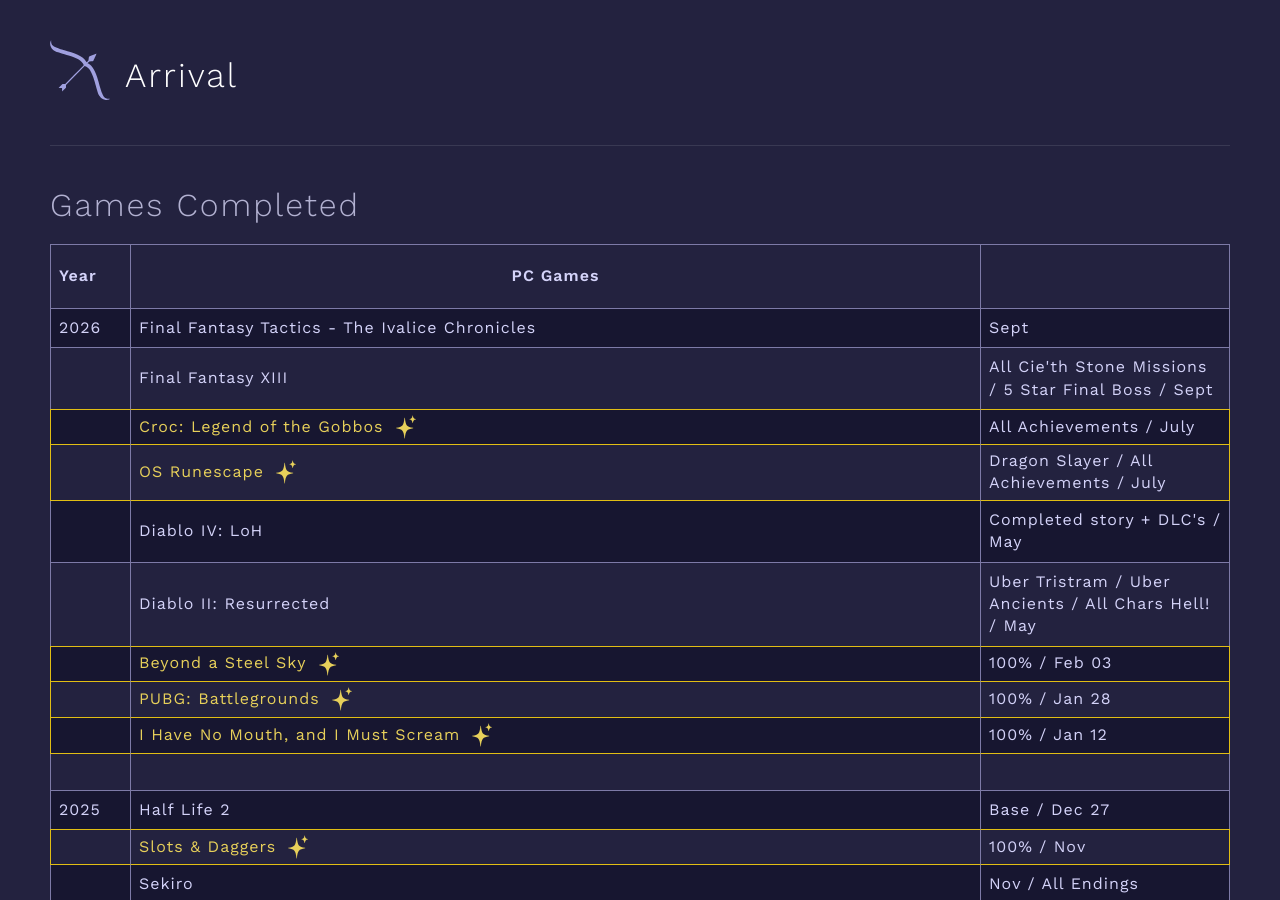
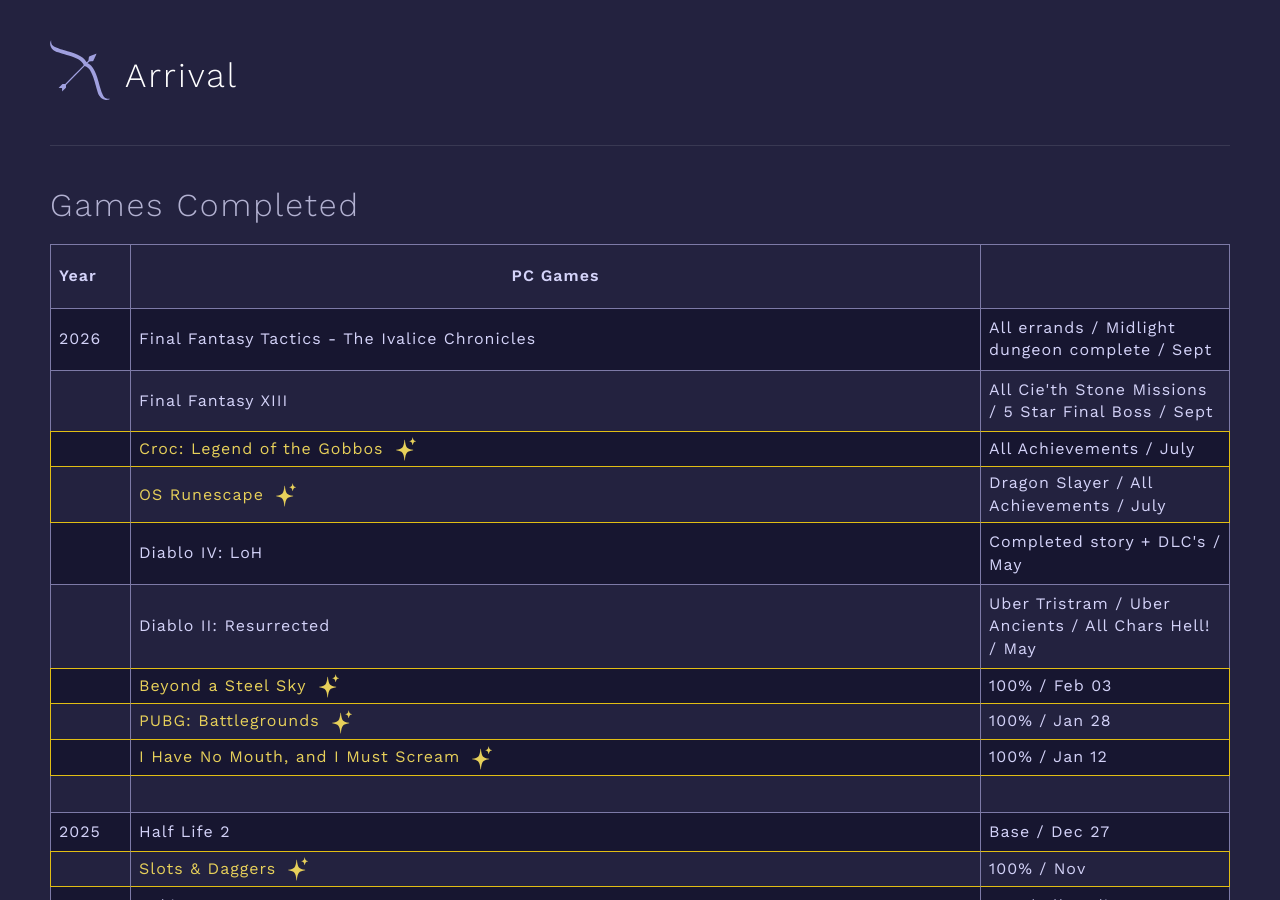
Before and after one commit to khxnter/arrival, a Jekyll site: the page built from games.html, in a window 1280 px wide and 900 px high. Built offline with Jekyll 4.4.1, drawn with Linux system fonts in a browser that asks for light colours.

Commit message:
Updated FFT

```diff
--- a/games.html
+++ b/games.html
@@ -16,7 +16,7 @@ title: ARRIVAL | Games
           <div class="row">
             <div class="cell year">2026</div>
             <div class="cell game">Final Fantasy Tactics - The Ivalice Chronicles</div>
-            <div class="cell note">Sept</div>
+            <div class="cell note">All errands / Midlight dungeon complete / Sept</div>
           </div>
           <div class="row">
             <div class="cell year"></div>
```
